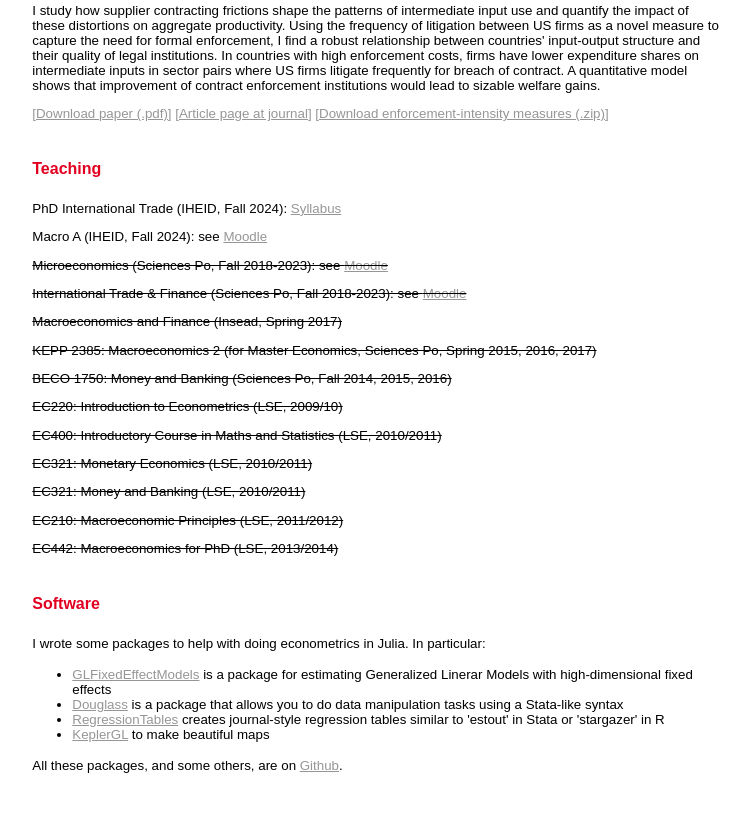
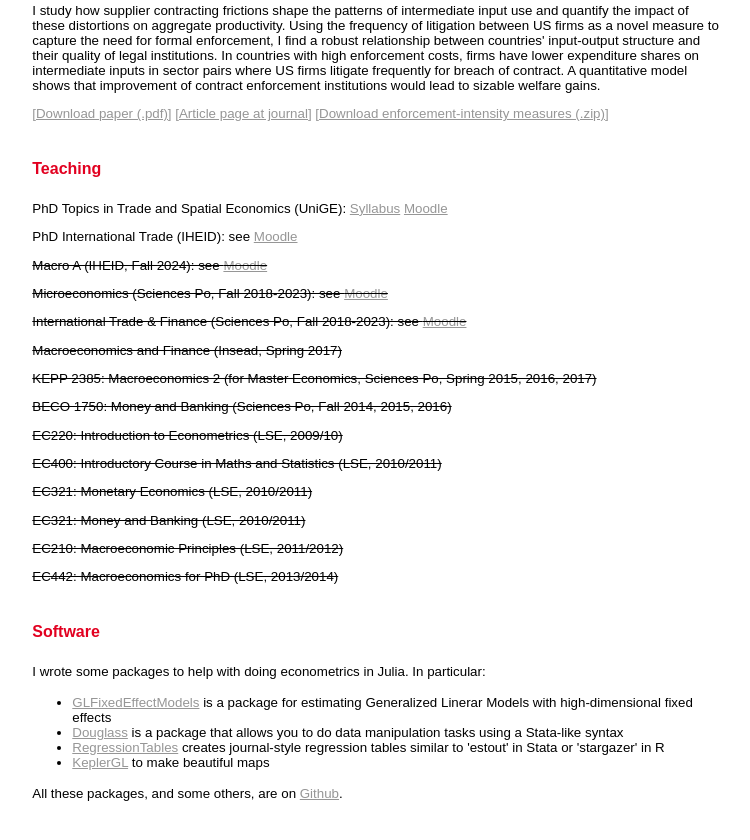
Before and after one commit to jmboehm/jmboehm.github.io, a plain HTML site: page index.htm in a window 1280 px wide. Shown: the part 3118-3958 px from the top of the page, without its empty margins (360-1110 px from the left). Before the commit the page ends 3934 px from the top, so only its background shows below. Drawn offline with Linux system fonts and the light colour scheme.

Commit message:
update teaching

```diff
--- a/index.htm
+++ b/index.htm
@@ -163,8 +163,9 @@
 
 
 			<a name="teaching"></a><h1 class="footer">Teaching</h1>
-                  <p class="small">PhD International Trade (IHEID, Fall 2024): <a href="teaching/EI128.pdf" class="teachinglink">Syllabus</a></p>
-                  <p class="small">Macro A (IHEID, Fall 2024): see <a href="https://moodle.graduateinstitute.ch" class="teachinglink">Moodle</a></p>
+                  <p class="small">PhD Topics in Trade and Spatial Economics (UniGE): <a href="teaching/Topics-Trade.pdf" class="teachinglink">Syllabus</a> <a href="https://moodle.unige.ch" class="teachinglink">Moodle</a></p>
+                  <p class="small">PhD International Trade (IHEID): see <a href="https://moodle.graduateinstitute.ch" class="teachinglink">Moodle</a></p>
+                  <p class="small" style="text-decoration: line-through">Macro A (IHEID, Fall 2024): see <a href="https://moodle.graduateinstitute.ch" class="teachinglink">Moodle</a></p>
                   <p class="small" style="text-decoration: line-through">Microeconomics (Sciences Po, Fall 2018-2023): see <a href="http://moodle.sciences-po.fr" class="teachinglink">Moodle</a></p>
                   <p class="small" style="text-decoration: line-through">International Trade &amp; Finance (Sciences Po, Fall 2018-2023): see <a href="http://moodle.sciences-po.fr" class="teachinglink">Moodle</a></p>
                   <p class="small" style="text-decoration: line-through">Macroeconomics and Finance (Insead, Spring 2017)</p>
```
Also changed, not shown: 2 other files.
